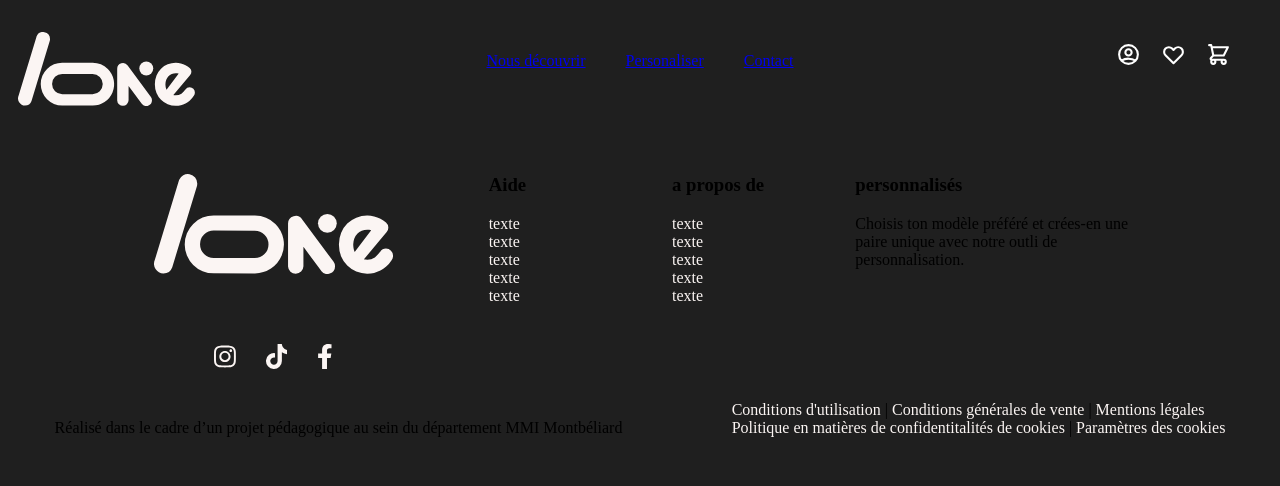
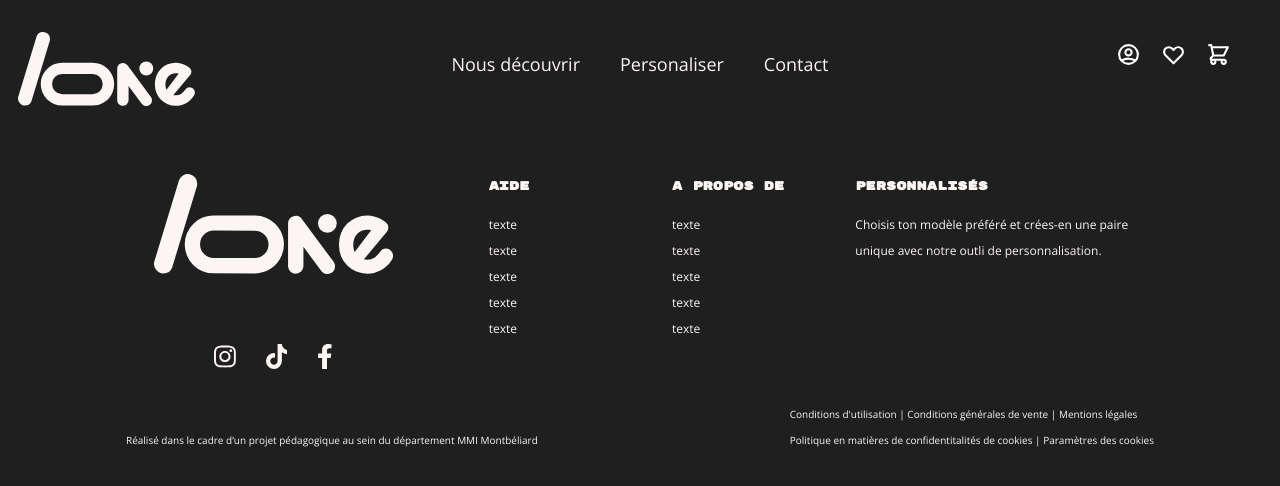
Before and after one commit to clementvilla/lone-vueJS, a Vue app: page / in a window 1280 px wide. Shown: the top 486 px of the page. Built offline with nearby package versions, Linux system fonts and the light colour scheme.

Commit message:
Header + Footer
Version finale

```diff
--- a/src/App.vue
+++ b/src/App.vue
@@ -24,44 +24,5 @@ export default{
 
 
 <style lang="scss">
-.rowNav {
-  background: #1f1f1f77;
-}
 
-.c-header__container {
-  display: flex;
-  justify-content: center;
-  align-items: center;
-  .c-header__innerContainer {
-    .e-header__log {
-      display: flex;
-      align-items: center;
-      svg {
-        margin: 10px;
-        width: 25px;
-        color: white;
-        animation: none;
-      }
-    }
-    .e-header__logo {
-      svg {
-        width: auto;
-        height: 74px;
-      }
-    }
-    .e-header__link {
-      display: flex;
-      align-items: center;
-      a {
-        margin: 20px;
-      }
-    }
-  }
-}
-
-.col-l-4 {
-  display: flex;
-  justify-content: center;
-  align-items: center;
-}
 </style>
--- a/src/components/Header.vue
+++ b/src/components/Header.vue
@@ -132,5 +132,45 @@ export default {};
 
 
 <style lang="scss">
+.rowNav {
+  background: #1f1f1f77;
+}
+
+.c-header__container {
+  display: flex;
+  justify-content: center;
+  align-items: center;
+  .c-header__innerContainer {
+    .e-header__log {
+      display: flex;
+      align-items: center;
+      svg {
+        margin: 10px;
+        width: 25px;
+        color: white;
+        animation: none;
+      }
+    }
+    .e-header__logo {
+      svg {
+        width: auto;
+        height: 74px;
+      }
+    }
+    .e-header__link {
+      display: flex;
+      align-items: center;
+      a {
+        margin: 20px;
+      }
+    }
+  }
+}
+
+.col-l-4 {
+  display: flex;
+  justify-content: center;
+  align-items: center;
+}
 
 </style>
--- a/src/scss/vars.scss
+++ b/src/scss/vars.scss
@@ -329,3 +329,75 @@ $maxColumns : 12;
         }
     }
 }
+
+
+//font title
+$fontTitle: "Rubik Mono One", Arial, sans-serif;
+$fontText: "Open Sans", Arial, sans-serif;
+
+
+.title{
+  margin: 0;
+  font-family: $fontTitle;
+  color: $primaryColor;
+  @include font-size(36, 45);
+  @include small-down(){
+    @include font-size(24, 30);
+  }
+  &.-small{
+    @include font-size(18, 22);
+  }
+  &.-big{
+    @include font-size(64, 79);
+    @include small-down(){
+      @include font-size(24, 30);
+    }
+  }
+  &.-colorWhite{
+    color: $white;
+  }
+  &.-textCenter{
+    text-align: center;
+    margin: 40px auto;
+  }
+}
+
+//Font texte
+
+p{
+  font-family: $fontText;
+  color: $white;
+  &.-colorBlack{
+    color: $black;
+  }
+  @include font-size(18, 25);
+
+    @include small-down(){
+      @include font-size(16, 22);
+    }
+
+}
+
+.fontFooter{
+  font-family: $fontText;
+  &.-footerTitle{
+    font-family: $fontTitle;
+  }
+  color: $white;
+  @include font-size(12, 26);
+  &.-fontCGU{
+    @include font-size(10,26);
+  }
+}
+
+.fontLink{
+  font-family: $fontText;
+  color: $white;
+  text-decoration: none;
+  @include font-size(18, 25);
+
+    @include small-down(){
+      @include font-size(16, 22);
+    }
+
+}
```
